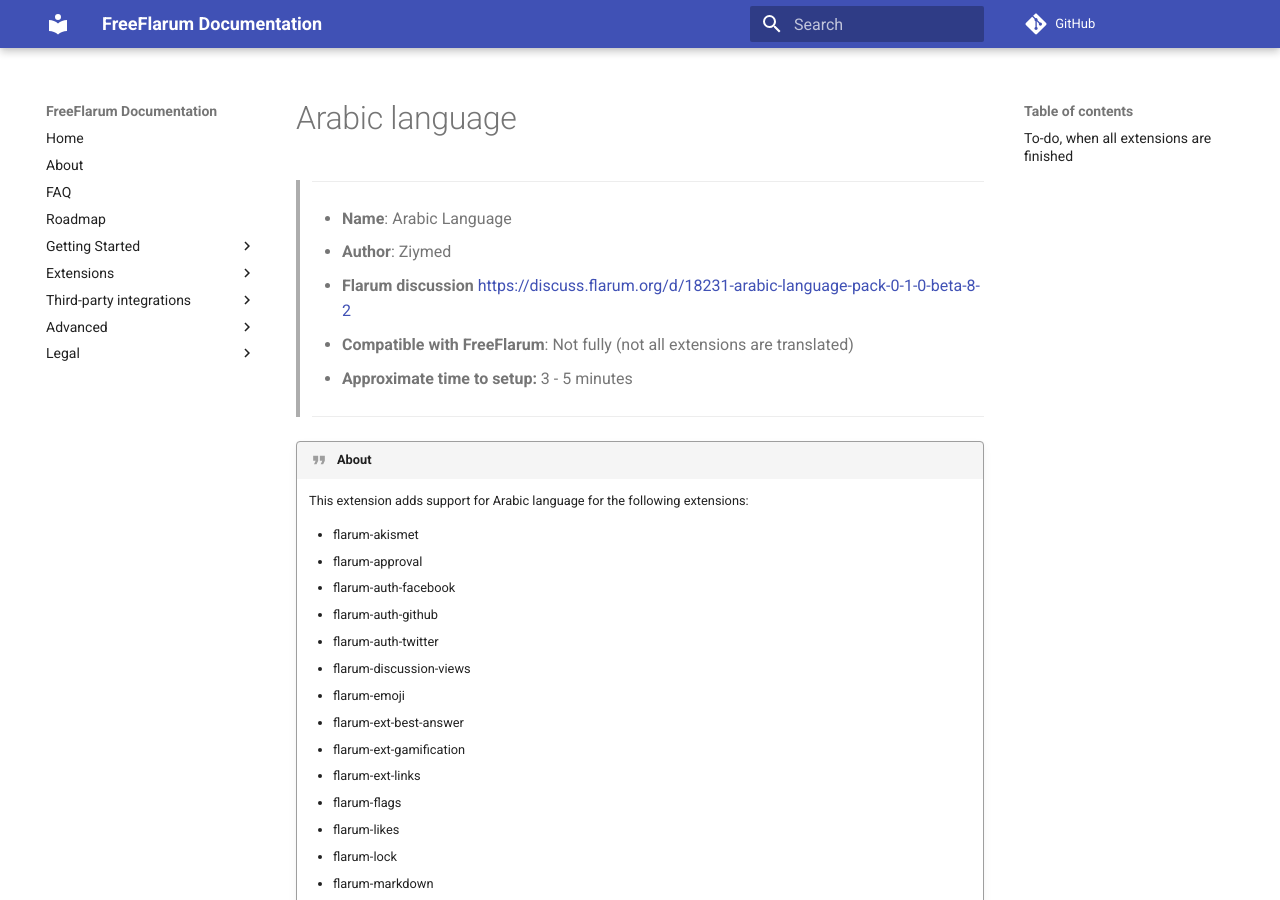
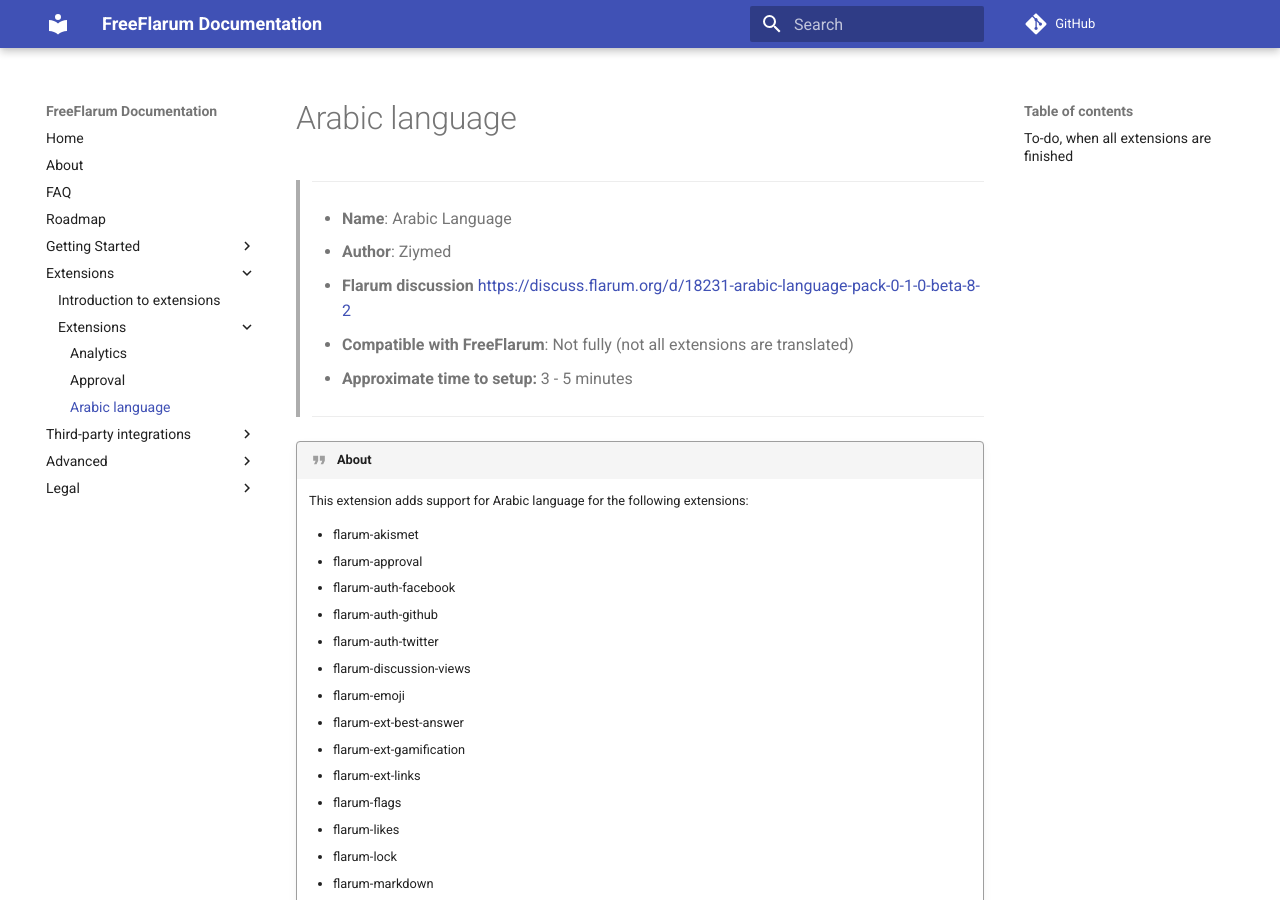
Before and after one commit to FreeFlarum/freeflarum.com, an MkDocs documentation site: the page built from docs/howto/extensions/arabic-language.md, in a window 1280 px wide and 900 px high. Built offline with MkDocs 1.6.1 and Material for MkDocs 9.7.7, drawn with Linux system fonts in a browser that asks for light colours; comment, search, counter and statistics services are not loaded.

Commit message:
Update mkdocs.yml

```diff
--- a/mkdocs.yml
+++ b/mkdocs.yml
@@ -21,6 +21,7 @@
     - Extensions:
         - howto/extensions/analytics.md
         - howto/extensions/approval.md
+        - howto/extensions/arabic-language.md
   - Third-party integrations:
     - Analytics:
         - howto/google-analytics.md
```
